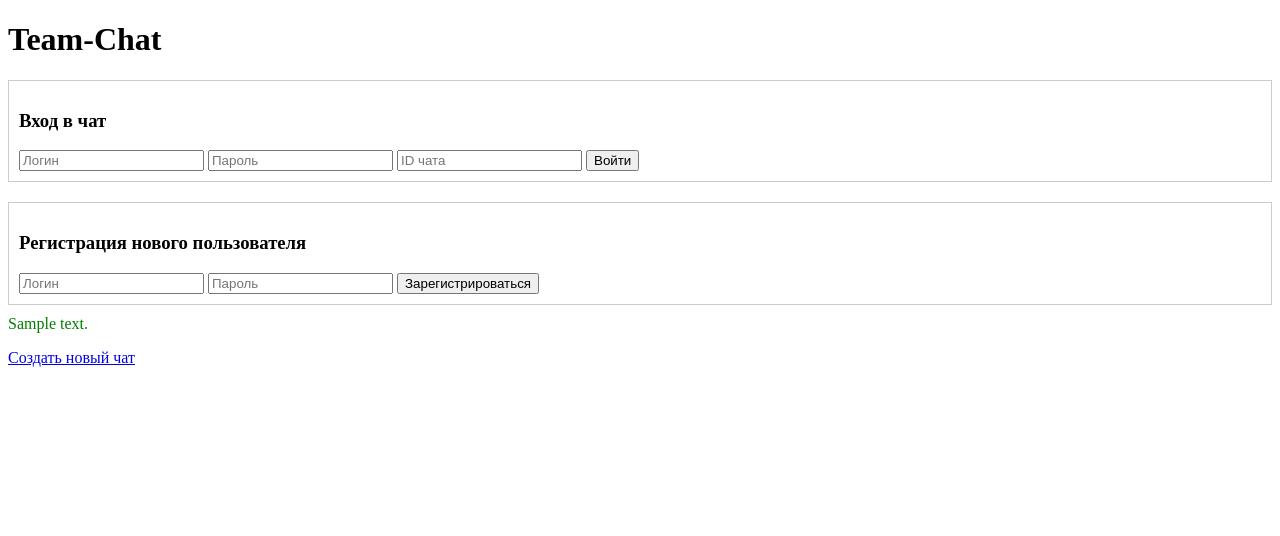
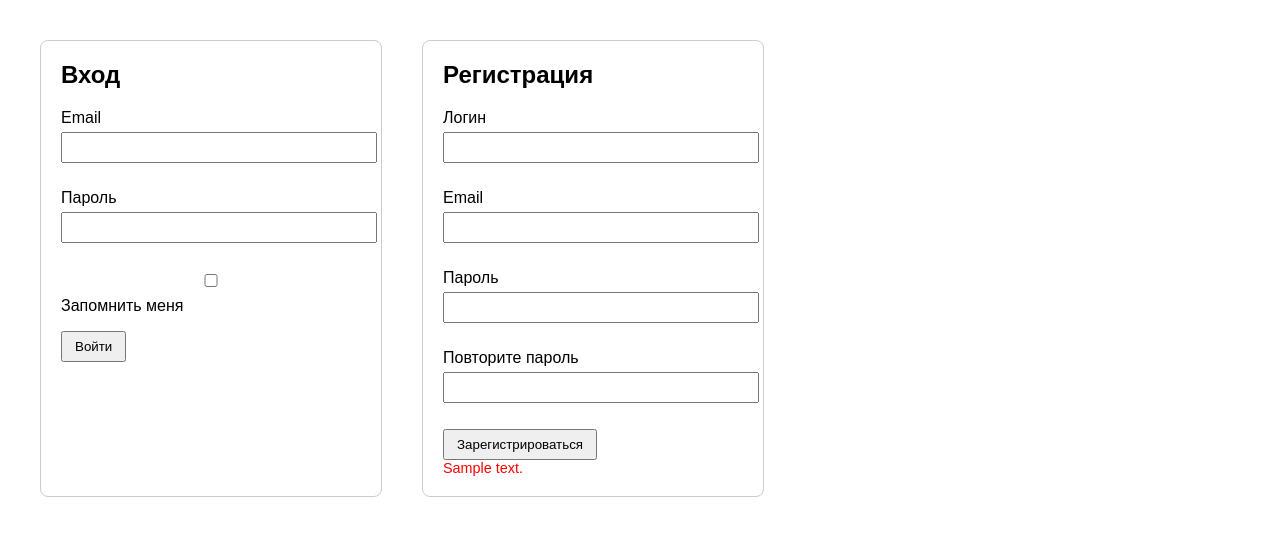
Before and after one commit to anarbz/team-chat, a Flask app: template templates/index.html in a window 1280 px wide. Shown: the top 536 px of the page. Run offline with Flask 3, Linux system fonts and the light colour scheme; tables that the repository leaves empty hold one stand-in row (values such as "Sample post"); the template is opened without the code that fills it: values that come from a table or form of the project are taken from there, most other values are stand-ins (such as "Sample title", 1, 10 or a date in 2020).

```diff
--- a/burmalda.py
+++ b/burmalda.py
@@ -26,11 +26,38 @@ def load_user(user_id):
     return db_sess.get(User, int(user_id))
 
 
-@app.route('/')
+@app.route('/', methods=['GET', 'POST'])
 def index():
-    db_sess = db_session.create_session()
-    users = db_sess.query(User).all()
-    return render_template('index.html', users=users, current_user=current_user)
+    login_form = LoginForm()
+    register_form = RegisterForm()
+
+    if request.method == 'POST' and 'login_submit' in request.form:
+        if login_form.validate_on_submit():
+            db_sess = db_session.create_session()
+            user = db_sess.query(User).filter(User.email == login_form.email.data).first()
+            if user and user.check_password(login_form.password.data):
+                login_user(user, remember=login_form.remember_me.data)
+                return redirect(url_for('dashboard'))
+            else:
+                message = 'Неправильный email или пароль'
+                return render_template('index.html', login_form=login_form, register_form=register_form,
+                                       message=message)
+
+    if request.method == 'POST' and 'register_submit' in request.form:
+        if register_form.validate_on_submit():
+            db_sess = db_session.create_session()
+            existing_user = db_sess.query(User).filter(User.email == register_form.email.data).first()
+            if existing_user:
+                return render_template('index.html', login_form=login_form, register_form=register_form,
+                                       reg_message='Пользователь с таким email уже существует')
+            user = User(login=register_form.login.data, email=register_form.email.data)
+            user.set_password(register_form.password.data)
+            db_sess.add(user)
+            db_sess.commit()
+            login_user(user, remember=False)
+            return redirect(url_for('dashboard'))
+
+    return render_template('index.html', login_form=login_form, register_form=register_form)
 
 
 @app.route('/register', methods=['GET', 'POST'])
@@ -60,8 +87,8 @@ def register():
 
         db_sess.add(user)
         db_sess.commit()
-
-        return redirect(url_for('login'))
+        login_user(user, remember=False)
+        return redirect(url_for('dashboard'))
 
     return render_template(
         'register.html',
@@ -82,7 +109,7 @@ def login():
 
         if user and user.check_password(form.password.data):
             login_user(user, remember=form.remember_me.data)
-            return redirect(url_for('index'))
+            return redirect(url_for('dashboard'))
 
         return render_template(
             'login.html',
@@ -155,28 +182,33 @@ def create_chat_route():
             errors = [f"Пользователь '{login}' не найден" for login in missing_logins]
             return render_template('create_chat.html', errors=errors)
 
-        chat = create_chat(title, is_group=True)
+        chat_id = create_chat(title, is_group=True)
 
-        # Добавим самого создателя, если его логина нет в списке
         creator_already_added = current_user.login in existing_logins
         if not creator_already_added:
             users.append(current_user)
 
         for user in users:
             exists = db_sess.query(ChatMember).filter(
-                ChatMember.chat_id == chat.id,
+                ChatMember.chat_id == chat_id,
                 ChatMember.user_id == user.id
             ).first()
             if not exists:
-                member = ChatMember(chat_id=chat.id, user_id=user.id)
+                member = ChatMember(chat_id=chat_id, user_id=user.id)
                 db_sess.add(member)
 
         db_sess.commit()
 
-        success_message = f"Чат успешно создан! ID чата: {chat.id}"
+        success_message = f"Чат успешно создан! ID чата: {chat_id}"
         return render_template('create_chat.html', success_message=success_message)
 
     return render_template('create_chat.html')
+
+
+@app.route('/dashboard')
+@login_required
+def dashboard():
+    return render_template('dashboard.html')
 
 
 def main():
--- a/templates/create_chat.html
+++ b/templates/create_chat.html
@@ -47,6 +47,6 @@
     {% if success_message %}
         <div style="color: green;">{{ success_message }}</div>
     {% endif %}
-    <p><a href="/">На главную</a></p>
+    <p><a href="/dashboard">На главную</a></p>
 </body>
 </html>
--- a/templates/index.html
+++ b/templates/index.html
@@ -1,34 +1,66 @@
 <!DOCTYPE html>
-<html lang="en">
+<html lang="ru">
 <head>
     <meta charset="UTF-8">
-    <title>t-chat</title>
+    <title>Вход и регистрация</title>
+    <style>
+        body { font-family: sans-serif; margin: 40px; }
+        .container { display: flex; gap: 40px; }
+        .form-box { border: 1px solid #ccc; padding: 20px; width: 300px; border-radius: 8px; }
+        .form-box h2 { margin-top: 0; }
+        input { width: 100%; margin: 5px 0 10px; padding: 6px; }
+        button { padding: 6px 12px; }
+        .error { color: red; font-size: 0.9em; }
+    </style>
 </head>
 <body>
-    <h1>Team-Chat</h1>
-    <form method="post" action="/" style="border: 1px solid #ccc; padding: 10px; margin-bottom: 20px;">
-        <h3>Вход в чат</h3>
-        <input type="text" name="username" placeholder="Логин" required>
-        <input type="password" name="password" placeholder="Пароль" required>
-        <input type="number" name="chat_id" placeholder="ID чата" required>
-        <button type="submit" name="action" value="login">Войти</button>
-    </form>
+    <div class="container">
+        <div class="form-box">
+            <h2>Вход</h2>
+            <form method="post">
+                {{ login_form.hidden_tag() }}
+                <p>
+                    {{ login_form.email.label }}<br>
+                    {{ login_form.email() }}
+                </p>
+                <p>
+                    {{ login_form.password.label }}<br>
+                    {{ login_form.password() }}
+                </p>
+                <p>{{ login_form.remember_me() }} {{ login_form.remember_me.label }}</p>
+                <button type="submit" name="login_submit" value="1">Войти</button>
+                {% if message %}
+                    <div class="error">{{ message }}</div>
+                {% endif %}
+            </form>
+        </div>
 
-    <!-- ВРЕМЕННО -->
-    <form method="post" action="/" style="border: 1px solid #ccc; padding: 10px;">
-        <h3>Регистрация нового пользователя</h3>
-        <input type="text" name="reg_username" placeholder="Логин" required>
-        <input type="password" name="reg_password" placeholder="Пароль" required>
-        <button type="submit" name="action" value="register">Зарегистрироваться</button>
-    </form>
-
-    {% if success_message %}
-    <div style="color: green; margin: 10px 0;">{{ success_message }}</div>
-{% endif %}
-{% if error_message %}
-    <div style="color: red; margin: 10px 0;">{{ error_message }}</div>
-{% endif %}
-
-    <p><a href="/create_chat">Создать новый чат</a></p>
+        <div class="form-box">
+            <h2>Регистрация</h2>
+            <form method="post">
+                {{ register_form.hidden_tag() }}
+                <p>
+                    {{ register_form.login.label }}<br>
+                    {{ register_form.login() }}
+                </p>
+                <p>
+                    {{ register_form.email.label }}<br>
+                    {{ register_form.email() }}
+                </p>
+                <p>
+                    {{ register_form.password.label }}<br>
+                    {{ register_form.password() }}
+                </p>
+                <p>
+                    {{ register_form.password_again.label }}<br>
+                    {{ register_form.password_again() }}
+                </p>
+                <button type="submit" name="register_submit" value="1">Зарегистрироваться</button>
+                {% if reg_message %}
+                    <div class="error">{{ reg_message }}</div>
+                {% endif %}
+            </form>
+        </div>
+    </div>
 </body>
 </html>
```
Also changed, not shown: templates/dashboard.html (added, +28 -0 lines).
